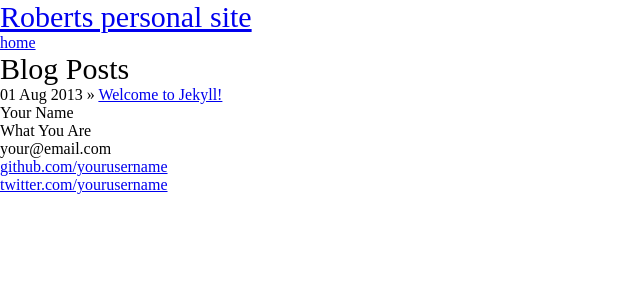
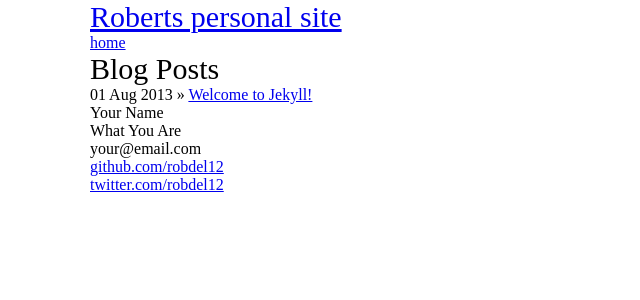
Before and after one commit to Robdel12/robdel12.github.io, a Jekyll site: the page built from index.html, in a window 1280 px wide. Shown: the top 300 px of the page, without its empty margins (0-640 px from the left). Built offline with Jekyll 4.4.1, drawn with Linux system fonts in a browser that asks for light colours; Markdown is read by kramdown in place of the engine named in the settings.

Commit message:
Added compass

```diff
--- a/_config.yml
+++ b/_config.yml
@@ -1,3 +1,4 @@
 name: Roberts personal site
 markdown: redcarpet
 pygments: true
+safe: false
--- a/_layouts/home.html
+++ b/_layouts/home.html
@@ -14,8 +14,8 @@
 
     </head>
     <body>
-        <div class="container">
-          <div class="site">
+        <div class="contain">
+          <div class="pad">
             <div class="header">
               <h1 class="title"><a href="/">{{ site.name }}</a></h1>
               <a class="extra" href="/">home</a>
@@ -33,12 +33,12 @@
               </div>
               <div class="contact">
                 <p>
-                  <a href="http://github.com/yourusername/">github.com/yourusername</a><br />
-                  <a href="http://twitter.com/yourusername/">twitter.com/yourusername</a><br />
+                  <a href="http://github.com/robdel12/">github.com/robdel12</a><br />
+                  <a href="http://twitter.com/robdel12/">twitter.com/robdel12</a><br />
                 </p>
               </div>
             </div>
-          </div>
+          </div><!-- End Pad -->
         </div> <!-- /container -->
 
     </body>
--- a/css/main.css
+++ b/css/main.css
@@ -1,3 +1,5 @@
+@import url(syntax.css);
+/* line 9, _thumper.scss */
 html, body, div, span, applet, object, iframe, h1, h2, h3, h4, h5, h6, p, blockquote,
 pre, a, abbr, acronym, address, big, cite, code, del, dfn, em, img, ins, kbd, q, s,
 samp, small, strike, sub, sup, tt, var, dl, dt, dd, ol, ul, li,
@@ -11,77 +13,99 @@ section, summary, time, mark, audio, video {
   font: inherit;
   vertical-align: baseline; }
 
+/* line 10, _thumper.scss */
 article, aside, details, figcaption, figure, footer, header, hgroup, menu, nav, section {
   display: block; }
 
+/* line 11, _thumper.scss */
 ol, ul {
   list-style: none;
   width: 100%; }
 
+/* line 12, _thumper.scss */
 blockquote, q {
   quotes: none; }
 
+/* line 13, _thumper.scss */
 blockquote:before, blockquote:after, q:before, q:after {
   content: '';
   content: none; }
 
+/* line 14, _thumper.scss */
 table {
   border-collapse: collapse;
   border-spacing: 0; }
 
+/* line 17, _thumper.scss */
 body h1 {
   font-size: 30px; }
+/* line 18, _thumper.scss */
 body h2 {
   font-size: 26px; }
+/* line 19, _thumper.scss */
 body h3 {
   font-size: 20px; }
+/* line 20, _thumper.scss */
 body h4 {
   font-size: 16px; }
+/* line 21, _thumper.scss */
 body p {
   font-size: 16px; }
 
+/* line 72, _thumper.scss */
 .grid {
   float: left;
   margin: 1% 2% 0 0; }
 
+/* line 73, _thumper.scss */
 .clear {
   clear: both; }
 
+/* line 74, _thumper.scss */
 img {
   max-width: 100%;
   height: auto; }
 
+/* line 75, _thumper.scss */
 .wrap {
   width: 100%; }
 
+/* line 76, _thumper.scss */
 .pad {
   padding: 0 20px 0 20px; }
 
+/* line 77, _thumper.scss */
 .contain {
   width: 100%;
   max-width: 1140px;
   margin: 0 auto; }
 
+/* line 78, _thumper.scss */
 .last {
   margin-right: 0 !important; }
 
+/* line 79, _thumper.scss */
 .space {
   content: ' ';
   visibility: hidden; }
 
 @media only screen and (min-width: 861px) and (max-width: 1040px) {
+  /* line 101, _thumper.scss */
   .grid {
     float: left;
     margin: 1.2% 2% 0 0; } }
 @media only screen and (min-width: 640px) and (max-width: 860px) {
+  /* line 110, _thumper.scss */
   .grid {
     float: left;
     margin: 1.5% 2% 0 0; } }
 @media only screen and (max-width: 639px) {
+  /* line 119, _thumper.scss */
   .grid {
     float: left;
     width: 100% !important;
     margin: 2% 3% 0 0; }
 
+  /* line 120, _thumper.scss */
   .pad {
     padding: 0 2.5% 0 2.5%; } }
--- a/css/main.scss
+++ b/css/main.scss
@@ -1 +1,3 @@
 @import '_thumper.scss';
+@import 'compass';
+@import 'syntax.css';
```
Also changed, not shown: config.rb (added, +25 -0 lines), 1 other file.
